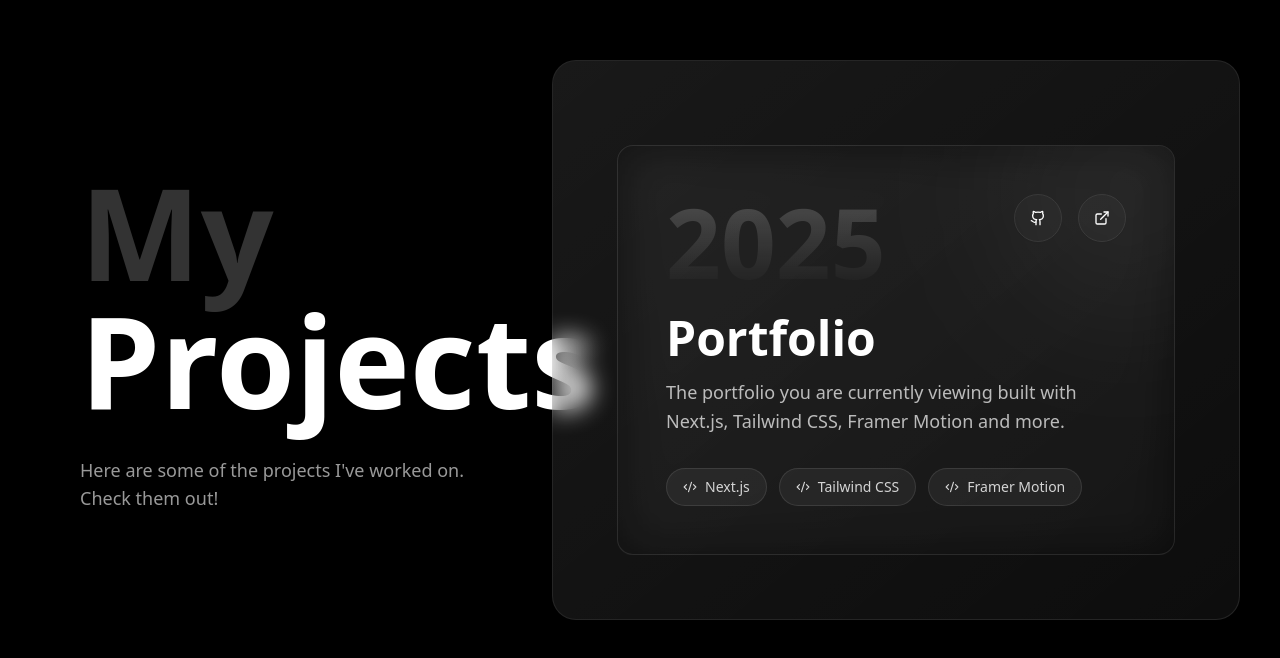
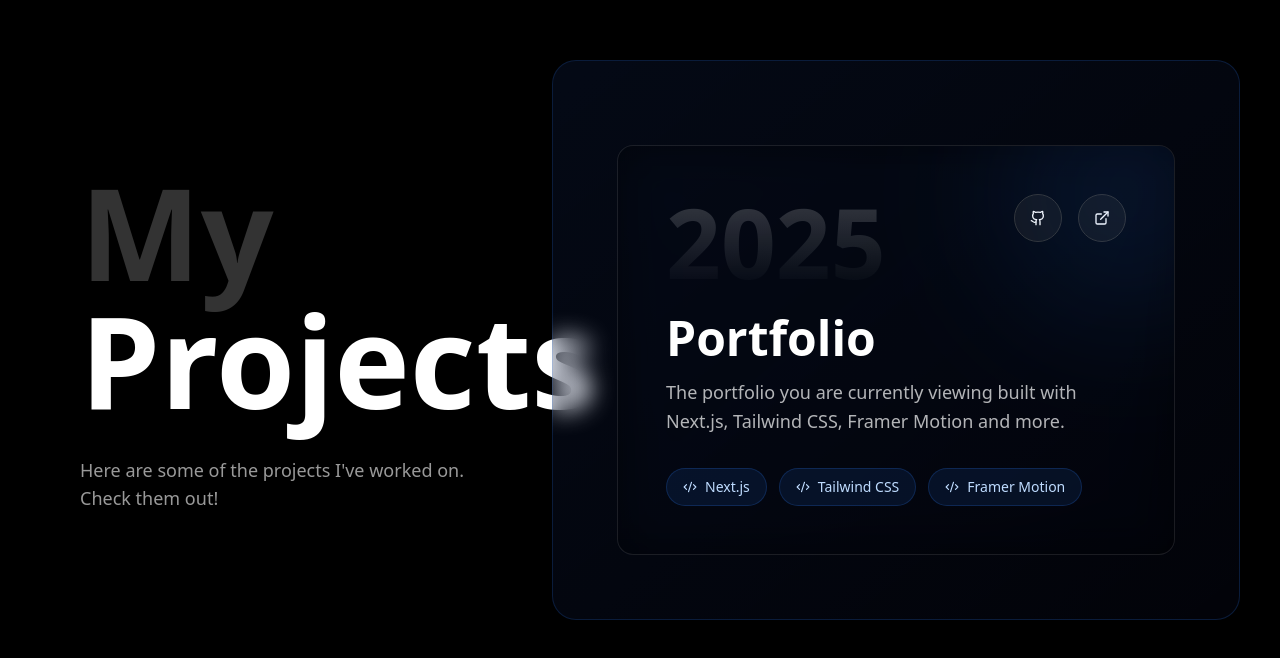
Before and after one commit to henchoznoe/Portfolio, a Next.js app: page / in a window 1280 px wide. Shown: the part 1900-2558 px from the top of the page. Built offline with nearby package versions, Linux system fonts and the light colour scheme.

Commit message:
feat: Inlined project card component and updated styling to a blue theme, removing the interactive spotlight effect.

```diff
--- a/components/sections/projects-section.tsx
+++ b/components/sections/projects-section.tsx
@@ -5,7 +5,7 @@ import { useGSAP } from '@gsap/react'
 import gsap from 'gsap'
 import { ScrollTrigger } from 'gsap/ScrollTrigger'
 import { Code2, ExternalLink, Github } from 'lucide-react'
-import { useRef, useState } from 'react'
+import { useRef } from 'react'
 
 gsap.registerPlugin(ScrollTrigger)
 
@@ -106,77 +106,17 @@ export const ProjectsSection = () => {
                 </div>
 
                 {projects.map((project) => (
-                    <SpotlightCard key={project.id} project={project} />
-                ))}
-
-                {/* Spacer for end of scroll */}
-                <div className="w-full md:w-[20vw] shrink-0" />
-            </div>
-        </section>
-    )
-}
-
-const SpotlightCard = ({ project }: { project: any }) => {
-    const divRef = useRef<HTMLDivElement>(null)
-    const [isFocused, setIsFocused] = useState(false)
-    const [position, setPosition] = useState({ x: 0, y: 0 })
-    const [opacity, setOpacity] = useState(0)
-
-    const handleMouseMove = (e: React.MouseEvent<HTMLDivElement>) => {
-        if (!divRef.current) return
-
-        const div = divRef.current
-        const rect = div.getBoundingClientRect()
-
-        setPosition({ x: e.clientX - rect.left, y: e.clientY - rect.top })
-    }
-
-    const handleFocus = () => {
-        setIsFocused(true)
-        setOpacity(1)
-    }
-
-    const handleBlur = () => {
-        setIsFocused(false)
-        setOpacity(0)
-    }
-
-    const handleMouseEnter = () => {
-        setOpacity(1)
-    }
-
-    const handleMouseLeave = () => {
-        setOpacity(0)
-    }
-
-    return (
                     <div
+                        key={project.id}
                         className="project-card w-full md:w-[60vw] h-auto md:h-[80vh] flex items-center justify-center p-4 md:p-10 shrink-0 relative"
                     >
-            <div
-                ref={divRef}
-                onMouseMove={handleMouseMove}
-                onFocus={handleFocus}
-                onBlur={handleBlur}
-                onMouseEnter={handleMouseEnter}
-                onMouseLeave={handleMouseLeave}
-                className="relative w-full h-auto md:h-full max-h-[800px] rounded-3xl overflow-hidden border border-white/10 bg-white/5 backdrop-blur-md group"
-            >
-                {/* Spotlight Gradient */}
-                <div
-                    className="pointer-events-none absolute -inset-px opacity-0 transition duration-300"
-                    style={{
-                        opacity,
-                        background: `radial-gradient(600px circle at ${position.x}px ${position.y}px, rgba(99, 102, 241, 0.15), transparent 40%)`,
-                    }}
-                />
-
+                        <div className="relative w-full h-auto md:h-full max-h-[800px] rounded-3xl overflow-hidden border border-blue-500/20 bg-blue-950/10 backdrop-blur-md group transition-colors duration-500 hover:border-blue-500/40 hover:bg-blue-900/20">
                             {/* Base Gradient */}
-                <div className="absolute inset-0 bg-linear-to-br from-white/5 to-transparent opacity-100" />
+                            <div className="absolute inset-0 bg-linear-to-br from-blue-500/5 to-transparent opacity-100" />
 
                             <div className="relative md:absolute inset-0 flex flex-col justify-end p-8 md:p-16">
-                    <div className="relative bg-black/20 backdrop-blur-xl border border-white/10 p-8 md:p-12 rounded-2xl max-w-3xl overflow-hidden">
-                        <div className="absolute -top-20 -right-20 w-64 h-64 bg-white/5 rounded-full blur-3xl pointer-events-none" />
+                                <div className="relative bg-black/40 backdrop-blur-xl border border-white/10 p-8 md:p-12 rounded-2xl max-w-3xl overflow-hidden">
+                                    <div className="absolute -top-20 -right-20 w-64 h-64 bg-blue-500/10 rounded-full blur-3xl pointer-events-none" />
 
                                     <div className="flex items-start justify-between mb-6">
                                         <div className="text-6xl md:text-8xl font-bold text-transparent bg-clip-text bg-linear-to-b from-white/20 to-transparent select-none">
@@ -206,7 +146,7 @@ const SpotlightCard = ({ project }: { project: any }) => {
 
                                     <div className="flex flex-wrap gap-2 md:gap-3">
                                         {project.stack.map((tech: string) => (
-                                <div key={tech} className="flex items-center gap-1 md:gap-2 px-4 py-2 rounded-full bg-white/5 border border-white/10 text-sm text-white/80">
+                                            <div key={tech} className="flex items-center gap-1 md:gap-2 px-4 py-2 rounded-full bg-blue-500/10 border border-blue-500/20 text-sm text-blue-200">
                                                 <Code2 size={14} />
                                                 {tech}
                                             </div>
@@ -216,5 +156,11 @@ const SpotlightCard = ({ project }: { project: any }) => {
                             </div>
                         </div>
                     </div>
+                ))}
+
+                {/* Spacer for end of scroll */}
+                <div className="w-full md:w-[20vw] shrink-0" />
+            </div>
+        </section>
     )
 }
```
Lines whose indentation alone changed are shown as unchanged.
